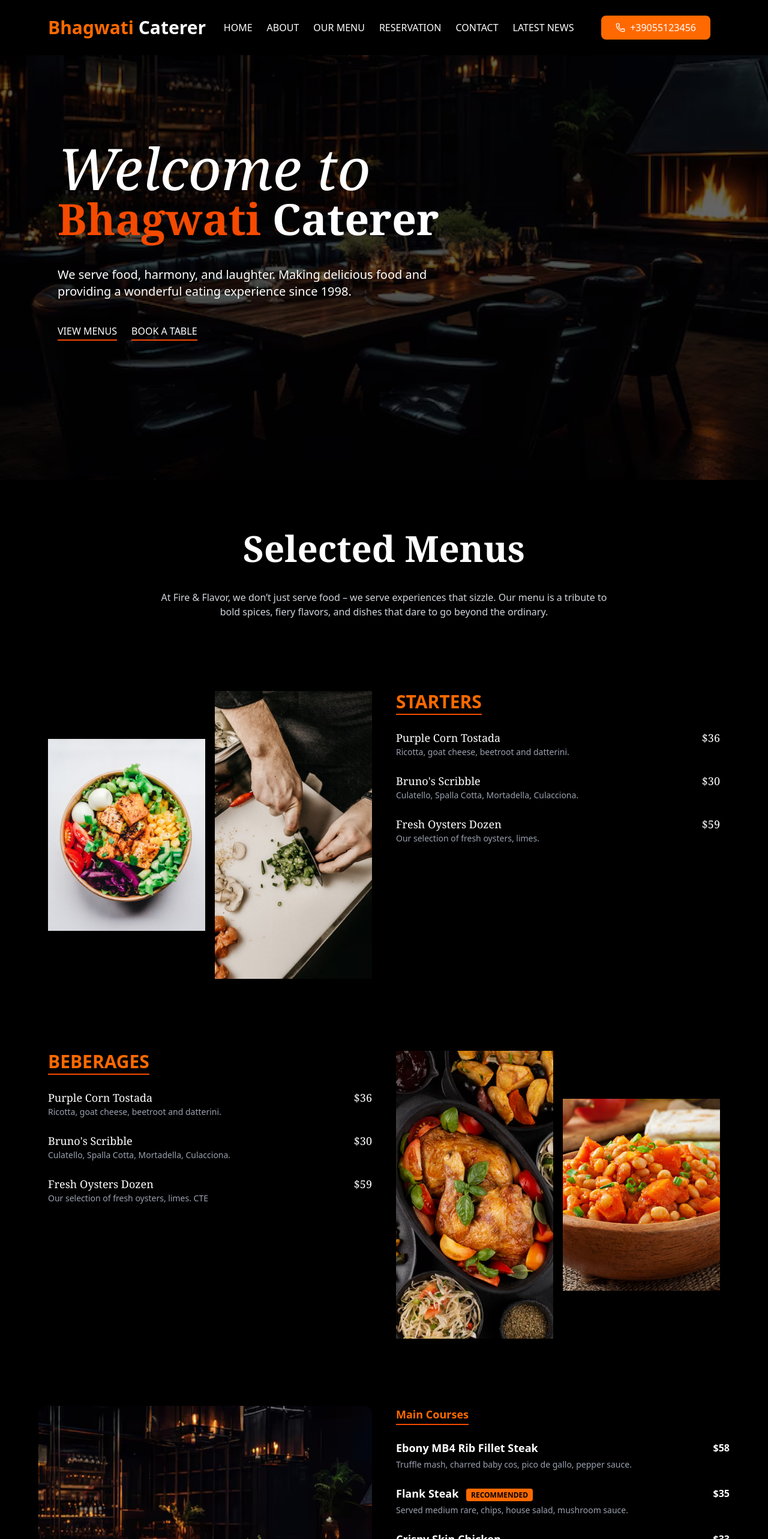
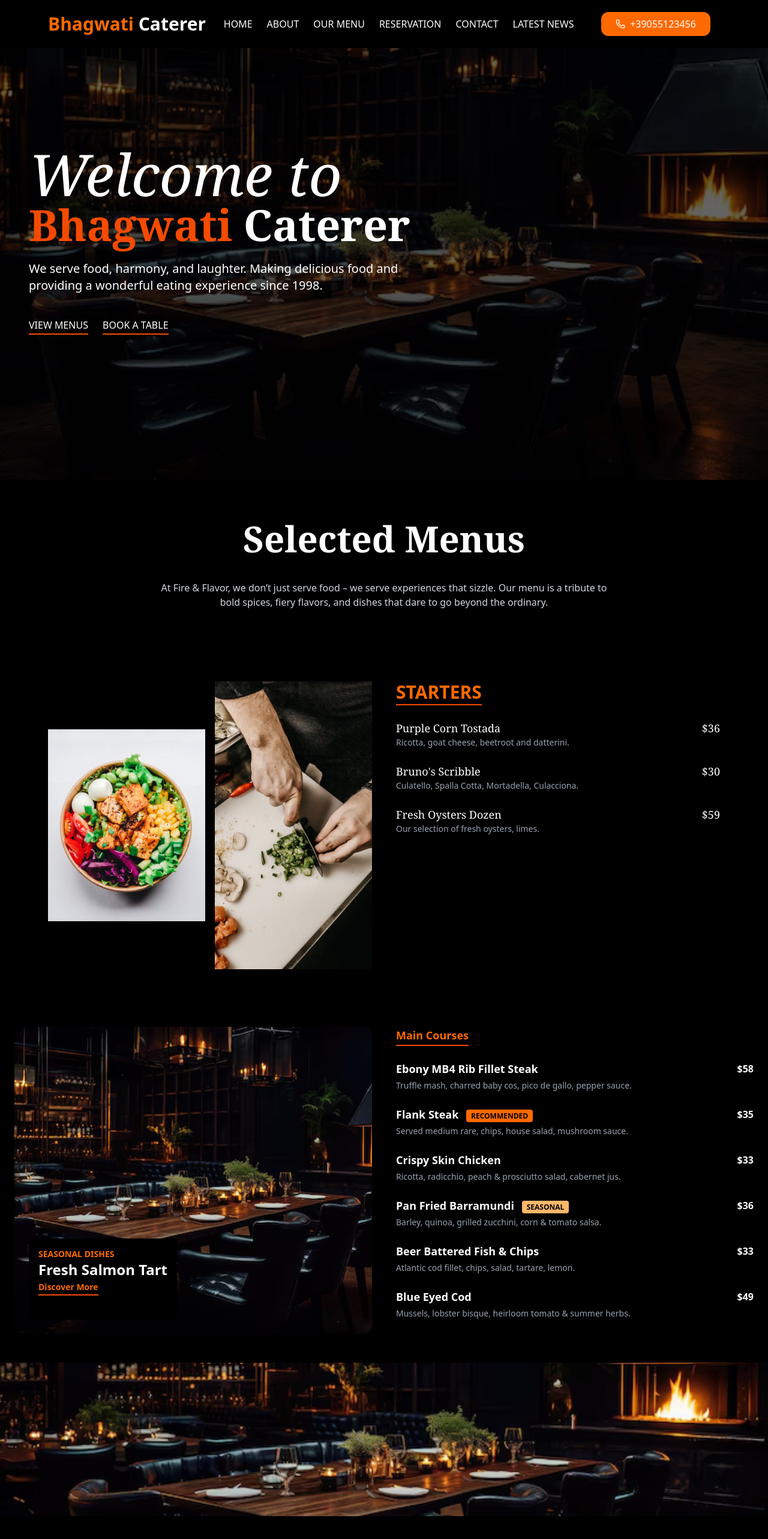
Before and after one commit to Shubham-juris/bhagwaticatererltd, a React (Vite) app: page / in a window 1280 px wide. Shown: the top 2566 px of the page at 60% size. Built offline with nearby package versions, Linux system fonts and the light colour scheme.

Commit message:
alignment/set/navbar/responsive

```diff
--- a/src/components/AboutUs/AboutUsHeader.jsx
+++ b/src/components/AboutUs/AboutUsHeader.jsx
@@ -3,7 +3,7 @@ import BgImg from "../../assets/AboutUs/Img.jpg";
 
 const AboutUsHeader = () => {
   return (
-    <section className="relative w-full h-[40vh] sm:h-[50vh] md:h-[60vh] lg:h-[80vh] xl:h-[60vh] overflow-hidden flex items-center justify-center">
+    <section className="relative w-full  h-[40vh] sm:h-[50vh] md:h-[60vh] lg:h-[80vh] xl:h-[60vh] overflow-hidden flex items-center justify-center">
       <img
         src={BgImg}
         alt="About Us background"
--- a/src/components/AboutUs/OurLocations.jsx
+++ b/src/components/AboutUs/OurLocations.jsx
@@ -30,6 +30,9 @@ const locations = [
 const OurLocations = () => {
   return (
     <section className="bg-black text-white py-20 px-6 md:px-12">
+      <div className="flex flex-col max-w-7xl justify-center mx-auto">
+
+
       <div className="text-center mb-16">
         <p className="text-orange-500 uppercase tracking-widest text-sm mb-2 relative inline-block before:absolute before:w-12 before:h-[1px] before:bg-orange-500 before:-left-16 before:top-1/2 after:absolute after:w-12 after:h-[1px] after:bg-orange-500 after:-right-16 after:top-1/2">
           Visit the restaurant
@@ -51,6 +54,7 @@ const OurLocations = () => {
           </div>
         ))}
       </div>
+      </div>
     </section>
   );
 };
--- a/src/components/Home/VisitAndReservation.jsx
+++ b/src/components/Home/VisitAndReservation.jsx
@@ -7,9 +7,12 @@ export default function VisitReservation() {
   const [isReserveHovered, setIsReserveHovered] = useState(false);
 
   return (
-    <div className="grid grid-cols-1 md:grid-cols-2 bg-black text-white">
+    <div className=" bg-black text-white">
+      <div className='max-w-7xl grid grid-cols-1 md:grid-cols-2 justify-center mx-auto'>
+
+
       <div
-        className="relative h-96 md:h-auto overflow-hidden"
+        className="relative h-96 md:h-auto   overflow-hidden"
         onMouseEnter={() => setIsVisitHovered(true)}
         onMouseLeave={() => setIsVisitHovered(false)}
       >
@@ -84,5 +87,6 @@ export default function VisitReservation() {
         </div>
       </div>
     </div>
+    </div>
   );
 }
--- a/src/components/LatestNews/NewsCards.jsx
+++ b/src/components/LatestNews/NewsCards.jsx
@@ -41,7 +41,7 @@ export default function NewsCards() {
   return (
     <>
     <section className="bg-black text-white py-16 px-6 md:px-12 lg:px-20">
-      <div className="grid sm:grid-cols-2 md:grid-cols-3 gap-10">
+      <div className="grid sm:grid-cols-2 justify-center max-w-7xl mx-auto md:grid-cols-3 gap-10">
         {blogs.map((blog, idx) => (
           <div
             key={idx}
--- a/src/components/OurMenu/MenuSection.jsx
+++ b/src/components/OurMenu/MenuSection.jsx
@@ -68,7 +68,7 @@ const MenuSection = () => {
 
   return (
     <div className="bg-black text-white px-6 md:px-20 py-16">
-      <div className="grid md:grid-cols-2 gap-10 mt-10">
+      <div className="grid md:grid-cols-2 justify-center mx-auto max-w-7xl gap-10 mt-10">
         <div className="grid grid-cols-2 gap-4">
           <img
             src={img1}
@@ -106,9 +106,9 @@ const MenuSection = () => {
         </div>
       </div>
 
-      <div className="grid md:grid-cols-2 gap-10 mt-28">
+      <div className="grid md:grid-cols-2 justify-center mx-auto max-w-7xl gap-10 mt-28">
         <div>
-          <h3 className="group relative text-orange-500 text-3xl font-semibold mb-6 pb-1 inline-block">
+          <h3 className="group relative text-orange-500 text-3xl font-semibold  mb-6 pb-1 inline-block">
             <span>BEVERAGES</span>
             <span className="absolute bottom-0 left-0 w-full h-0.5 bg-orange-600 group-hover:w-0 transition-all duration-300 ease-in-out origin-left"></span>
           </h3>
@@ -144,7 +144,7 @@ const MenuSection = () => {
         </div>
       </div>
 
-      <div className="min-h-screen px-6 py-12 font-sans">
+      <div className="min-h-screen px-6 py-12 justify-center mx-auto max-w-7xl font-sans">
         <div className="grid grid-cols-1 md:grid-cols-2 gap-10 max-w-6xl mx-auto">
           <div className="relative">
             <img
--- a/src/components/Reservation/ReservationMenu.jsx
+++ b/src/components/Reservation/ReservationMenu.jsx
@@ -6,7 +6,7 @@ import MENUS from "../../assets/restro/menu1.avif";
 const ReservationMenus = () => {
   return (
     <>
-      <div className="grid md:grid-cols-2 gap-10 mt-30">
+      <div className="grid md:grid-cols-2 justify-center mx-auto max-w-7xl gap-10 mt-30">
         <div className="grid grid-cols-2 gap-4">
           <img src={img1} alt="Dish 1" className="w-full h-80 object-cover mt-20" />
           <img src={img2} alt="Dish 2" className="w-full h-120 object-cover" />
@@ -25,7 +25,7 @@ const ReservationMenus = () => {
         </div>
       </div>
 
-      <div className="grid md:grid-cols-2 gap-10 mt-30">
+      <div className="grid md:grid-cols-2 mx-auto justify-center max-w-7xl gap-10 mt-30">
         <div>
           <h3 className="group relative text-orange-500 text-3xl font-semibold mb-6 pb-1 inline-block">
             <span>BEVERAGES</span>
--- a/src/components/Reservation/StartersBeverages.jsx
+++ b/src/components/Reservation/StartersBeverages.jsx
@@ -4,7 +4,7 @@ import img2 from "../../assets/menu/Img11.avif";
 
 const StartersBeverages = () => {
   return (
-    <div className="mt-20 grid grid-cols-1 md:grid-cols-3 gap-8">
+    <div className="mt-20 grid grid-cols-1 justify-center mx-auto max-w-7xl  md:grid-cols-3 gap-8">
       <div className="bg-cover bg-center h-64 relative" style={{ backgroundImage: `url(${MENUS})` }}>
         <div className="absolute inset-0 bg-opacity-60 flex items-end p-4">
           <div>
--- a/src/components/common/Navbar.jsx
+++ b/src/components/common/Navbar.jsx
@@ -8,52 +8,41 @@ const Navbar = () => {
   const toggleMenu = () => setIsOpen(!isOpen);
 
   return (
-    <div className="relative z-50">
-      <nav className="absolute top-0 left-0 w-full z-20 flex justify-between items-center px-6 md:px-20 py-4 bg-black bg-opacity-90 text-white">
-        <div className="text-3xl font-bold py-3">
+    <div className="relative z-50 justify-center mx-auto">
+      <nav className="absolute top-0 left-0 w-full z-20 flex justify-center mx-auto  items-center px-6 xl:px-20 py-4 h-20 bg-black bg-opacity-90 text-white">
+        <div className="flex justify-between items-center w-full max-w-screen-xl">
+        <div className="text-3xl font-bold flex items-center h-full">
           <a className="hover:text-orange-300 text-orange-500" href="/">
             Bhagwati <span className="text-white">Caterer</span>
           </a>
         </div>
 
-        <ul className="hidden md:flex gap-6 items-center text-md">
+        <ul className="hidden xl:flex gap-6 items-center text-md">
           <li>
-            <Link to="/" className="hover:text-orange-500">
-              HOME
-            </Link>
+            <Link to="/" className="hover:text-orange-500">HOME</Link>
           </li>
           <li>
-            <Link to="/about" className="hover:text-orange-500">
-              ABOUT
-            </Link>
+            <Link to="/about" className="hover:text-orange-500">ABOUT</Link>
           </li>
           <li>
-            <Link to="/menu" className="hover:text-orange-500">
-              OUR MENU
-            </Link>
+            <Link to="/menu" className="hover:text-orange-500">OUR MENU</Link>
           </li>
           <li>
-            <Link to="/Reservation" className="hover:text-orange-500">
-              RESERVATION
-            </Link>
+            <Link to="/Reservation" className="hover:text-orange-500">RESERVATION</Link>
           </li>
           <li>
-            <Link to="/Contact" className="hover:text-orange-500">
-              CONTACT
-            </Link>
+            <Link to="/Contact" className="hover:text-orange-500">CONTACT</Link>
           </li>
           <li>
-            <Link to="/Latestnews" className="hover:text-orange-500">
-              LATEST NEWS
-            </Link>
+            <Link to="/Latestnews" className="hover:text-orange-500">LATEST NEWS</Link>
           </li>
         </ul>
 
-        <div className="hidden md:flex items-center gap-6 text-md px-4 py-2 rounded-lg">
+        <div className="hidden xl:flex items-center gap-6 text-md px-4 py-2 rounded-xl">
           <div className="transition-all duration-300 ease-in-out transform hover:-translate-y-1 hover:scale-105">
             <a
               href="tel:+39055123456"
-              className="inline-flex items-center gap-2 px-6 py-2 text-white rounded-lg bg-orange-500 hover:bg-orange-600 shadow-lg"
+              className="inline-flex items-center gap-2 px-6 py-2 text-white rounded-xl bg-orange-500 hover:bg-orange-600 shadow-xl"
             >
               <Phone size={16} />
               +39055123456
@@ -61,67 +50,36 @@ const Navbar = () => {
           </div>
         </div>
 
-        <div className="md:hidden">
+        <div className="xl:hidden flex items-center">
           <button onClick={toggleMenu}>
             {isOpen ? <X size={24} /> : <Menu size={24} />}
           </button>
         </div>
+        </div>
       </nav>
 
       {isOpen && (
-        <div className="absolute top-20 w-full h-[60vh] overflow-y-auto bg-black bg-opacity-90 text-white px-6 py-4 flex flex-col space-y-4 text-sm md:hidden transition-all duration-300">
-          <Link to="/" onClick={toggleMenu} className="hover:text-orange-500">
-            HOME
-          </Link>
-          <Link
-            to="/about"
-            onClick={toggleMenu}
-            className="hover:text-orange-500"
-          >
-            ABOUT
-          </Link>
-          <Link
-            to="/menu"
-            onClick={toggleMenu}
-            className="hover:text-orange-500"
-          >
-            OUR MENU
-          </Link>
-          <Link
-            to="/Reservation"
-            onClick={toggleMenu}
-            className="hover:text-orange-500"
-          >
-            RESERVATION
-          </Link>
-          <Link
-            to="/contact"
-            onClick={toggleMenu}
-            className="hover:text-orange-500"
-          >
-            CONTACT
-          </Link>
-          <Link
-            to="/Latestnews"
-            onClick={toggleMenu}
-            className="hover:text-orange-500"
-          >
-            LATEST NEWS
-          </Link>
+        <div className="absolute top-20 w-full h-[60vh] overflow-y-auto bg-black bg-opacity-90 text-white px-6 py-4 flex flex-col space-y-4 text-sm xl:hidden transition-all duration-300">
+          <Link to="/" onClick={toggleMenu} className="hover:text-orange-500">HOME</Link>
+          <Link to="/about" onClick={toggleMenu} className="hover:text-orange-500">ABOUT</Link>
+          <Link to="/menu" onClick={toggleMenu} className="hover:text-orange-500">OUR MENU</Link>
+          <Link to="/Reservation" onClick={toggleMenu} className="hover:text-orange-500">RESERVATION</Link>
+          <Link to="/contact" onClick={toggleMenu} className="hover:text-orange-500">CONTACT</Link>
+          <Link to="/Latestnews" onClick={toggleMenu} className="hover:text-orange-500">LATEST NEWS</Link>
+
           <hr className="border-gray-700" />
 
-          <div className="bg-orange-500 px-4 py-2 rounded-lg space-y-2">
-            <a
-              href="tel:+39055123456"
-              className="flex items-center gap-2 hover:underline"
-            >
+          <div className="bg-orange-500 px-4 py-2 rounded-xl space-y-2">
+            <a href="tel:+39055123456" className="flex items-center gap-2 hover:underline">
               <Phone size={16} />
               +39-055-123456
             </a>
           </div>
+
         </div>
       )}
     </div>
+
   );
 };
 
--- a/src/pages/Home.jsx
+++ b/src/pages/Home.jsx
@@ -58,19 +58,20 @@ export default function Home() {
       >
         <div className="absolute inset-0 bg-black/60" />
         <div className="absolute top-0 left-0 w-full h-full bg-opacity-60"></div>
-        <div className="relative z-10 px-8 md:px-24 py-24 flex flex-col justify-center h-full textal">
-          <h2 className="text-4xl md:text-8xl font-serif relative z-10 italic">
-            Welcome to
-          </h2>
+
+        <div className="relative z-10 flex items-center justify-center h-full px-4">
+          <div className="w-full max-w-7xl mx-auto px-4 md:px-8">
+            <div className="py-24 text-left">
+              <h2 className="text-4xl md:text-8xl font-serif italic">Welcome to</h2>
               <h1 className="text-5xl md:text-7xl font-serif mb-5 font-bold">
                 <span className="text-orange-600">Bhagwati</span>{" "}
                 <span className="text-white">Caterer</span>
               </h1>
-          <p className="text-lg md:text-xl mt-6 relative z-10 max-w-2xl">
+              <p className="w-full justify-start flex text-lg md:text-xl mt-6 max-w-2xl ">
                 We serve food, harmony, and laughter. Making delicious food and
                 providing a wonderful eating experience since 1998.
               </p>
-          <div className="mt-10 flex gap-6">
+              <div className="mt-10 flex flex-col md:flex-row justify-start gap-6">
                 <a href="/menu" className="group relative pb-1">
                   <span>VIEW MENUS</span>
                   <span className="absolute bottom-0 left-0 w-full h-0.5 bg-orange-600 group-hover:w-0 transition-all duration-300 ease-in-out origin-left"></span>
@@ -82,8 +83,11 @@ export default function Home() {
               </div>
             </div>
           </div>
+        </div>
+      </div>
 
-      <div className="bg-black text-white px-6 md:px-20 py-16">
+      <div className="bg-black text-white px-6 md:px-20 py-12">
+        <div className="max-w-7xl mx-auto"> {/* <- This is the key wrapper */}
           <div className="text-center mb-12">
             <h2 className="text-6xl md:text-6xl font-serif mt-5 font-semibold">
               Selected Menus
@@ -144,60 +148,12 @@ export default function Home() {
               </div>
             </div>
           </div>
-
-        <div className="grid md:grid-cols-2 gap-10 mt-30">
-          <div>
-            <h3 className="group relative text-orange-500 text-3xl font-semibold mb-6 pb-1 inline-block">
-              <span>BEBERAGES</span>
-              <span className="absolute bottom-0 left-0 w-full h-0.5 bg-orange-600 group-hover:w-0 transition-all duration-300 ease-in-out origin-left"></span>
-            </h3>
-            <div className="space-y-6">
-              <div>
-                <div className="flex justify-between text-lg font-serif">
-                  <span>Purple Corn Tostada</span>
-                  <span>$36</span>
-                </div>
-                <p className="text-gray-400 text-sm">
-                  Ricotta, goat cheese, beetroot and datterini.
-                </p>
-              </div>
-              <div>
-                <div className="flex justify-between text-lg font-serif">
-                  <span>Bruno's Scribble</span>
-                  <span>$30</span>
-                </div>
-                <p className="text-gray-400 text-sm">
-                  Culatello, Spalla Cotta, Mortadella, Culacciona.
-                </p>
-              </div>
-              <div>
-                <div className="flex justify-between text-lg font-serif">
-                  <span>Fresh Oysters Dozen</span>
-                  <span>$59</span>
-                </div>
-                <p className="text-gray-400 text-sm">
-                  Our selection of fresh oysters, limes. CTE
-                </p>
-              </div>
-            </div>
-          </div>
-          <div className="grid grid-cols-2 gap-4">
-            <img
-              src={img5}
-              alt="Dish 2"
-              className="w-full h-120 object-cover"
-            />
-            <img
-              src={MENUS}
-              alt="Dish 1"
-              className="w-full h-80 object-cover mt-20"
-            />
-          </div>
         </div>
       </div>
 
-      <div className="min-h-screen bg-black text-white px-6 py-12 font-sans">
-        <div className="grid grid-cols-1 md:grid-cols-2 gap-10 max-w-6xl mx-auto">
+
+      <div className=" bg-black text-white px-6 py-12 font-sans">
+        <div className="grid grid-cols-1 md:grid-cols-2 gap-10 max-w-7xl mx-auto">
           <div className="relative">
             <img
               src={img}
@@ -260,8 +216,7 @@ export default function Home() {
                     {item.name}{" "}
                     {item.badge && (
                       <span
-                        className={`text-xs ml-2 px-2 py-0.5 rounded uppercase font-bold ${
-                          item.badge === "Recommended"
+                        className={`text-xs ml-2 px-2 py-0.5 rounded uppercase font-bold ${item.badge === "Recommended"
                           ? "bg-orange-500 text-black"
                           : "bg-orange-300 text-black"
                           }`}
@@ -281,7 +236,7 @@ export default function Home() {
 
       <div className="w-full bg-black text-white">
         <div
-          className="w-full h-64 bg-cover bg-center"
+          className="w-full h-64 bg-cover  flex justify-center mx-auto bg-center"
           style={{
             backgroundImage: `url(${img})`,
           }}
@@ -303,15 +258,14 @@ export default function Home() {
               </p>
             </div>
           </div>
-          <div className="flex justify-between w-full max-w-4xl mt-8">
+          <div className="flex  justify-between w-full max-w-7xl mt-8">
             <div className="w-24 border-t border-gray-700 mt-3"></div>
             <div className="flex space-x-2">
               {testimonials.map((_, index) => (
                 <button
                   key={index}
                   onClick={() => setCurrentTestimonial(index)}
-                  className={`w-2 h-2 rounded-full ${
-                    currentTestimonial === index ? 'bg-orange-500' : 'bg-gray-600'
+                  className={`w-2 h-2 rounded-full ${currentTestimonial === index ? 'bg-orange-500' : 'bg-gray-600'
                     }`}
                   aria-label={`Go to testimonial ${index + 1}`}
                 />
@@ -319,7 +273,7 @@ export default function Home() {
             </div>
             <div className="w-24 border-t border-gray-700 mt-3"></div>
           </div>
-          <div className="flex justify-between w-full absolute top-1/2 px-4">
+          <div className="flex max-w-7xl justify-between w-full absolute top-1/2 px-4">
             <button
               onClick={prevTestimonial}
               className="bg-black/30 p-2 rounded-full text-white hover:bg-black/50"
```
Lines whose indentation alone changed are shown as unchanged.
